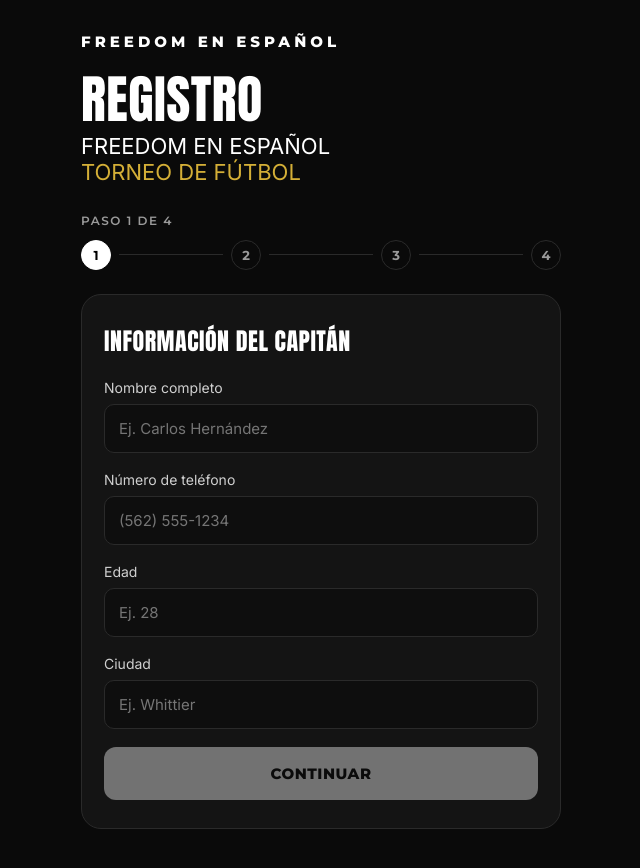
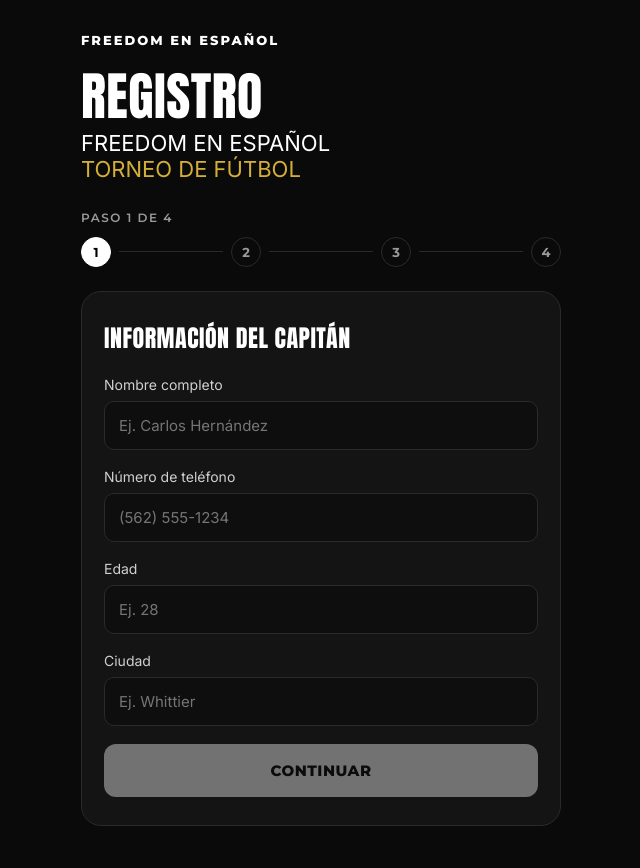
Before and after one commit to mendozaalan2211/freedom-Torneo-de-futbol, a React (Vite) app: page / in a window 1280 px wide. Shown: the top 868 px of the page, without its empty margins (319-959 px from the left). Built offline with nearby package versions, Linux system fonts and the light colour scheme.

Commit message:
Adjust styles for brand-text class

```diff
--- a/src/styles.css
+++ b/src/styles.css
@@ -87,11 +87,17 @@ input, select {
 .brand-text {
   font-family: 'Montserrat', sans-serif;
   font-weight: 800;
-  font-size: 15px;
-  letter-spacing: 4px;
+  font-size: 13px;
+  letter-spacing: 2px;
   text-transform: uppercase;
   color: var(--white);
   margin-bottom: 24px;
+  white-space: nowrap;
+}
+
+.brand-text.compact {
+  font-size: 10px;
+  letter-spacing: 1px;
 }
 
 .hero-title {
```
